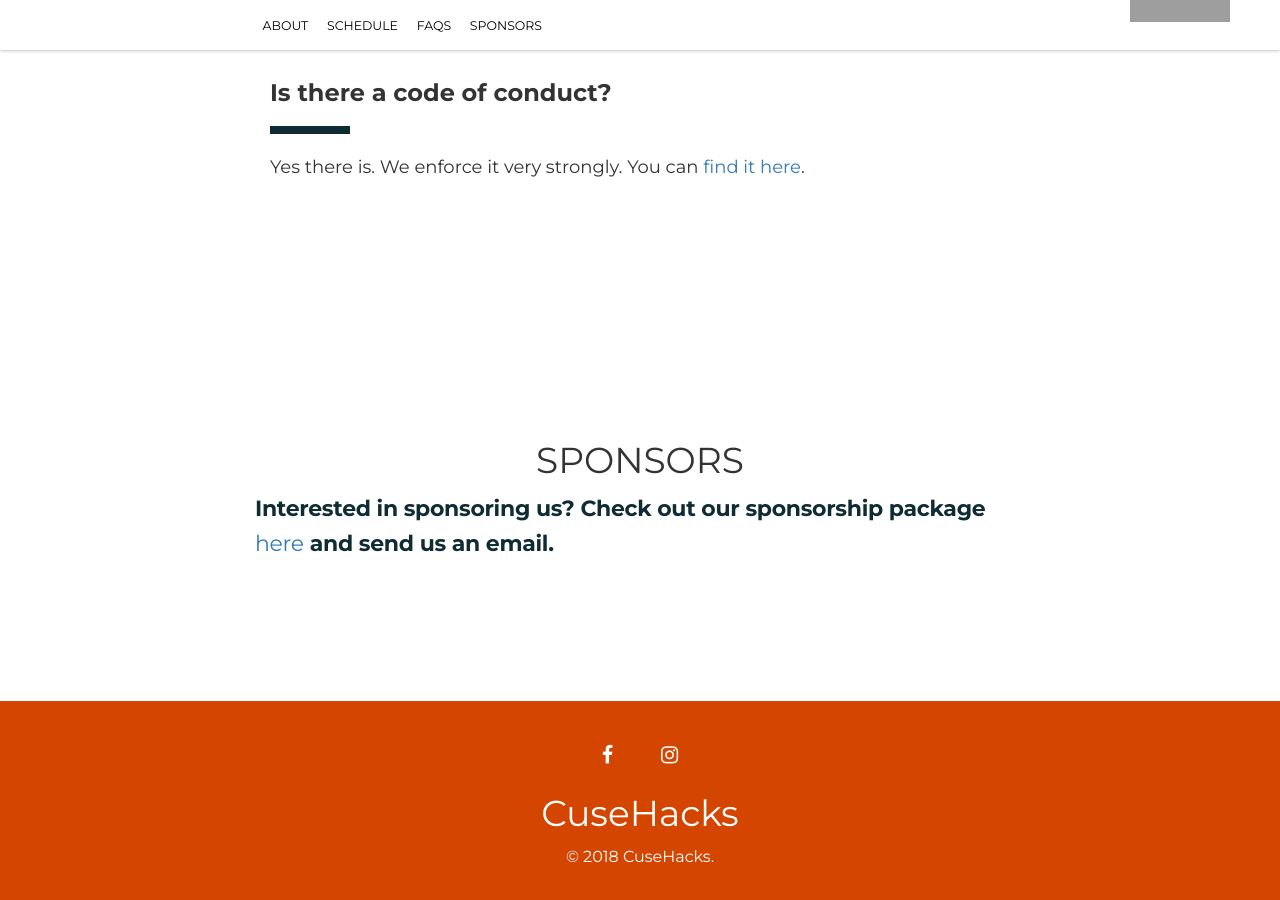
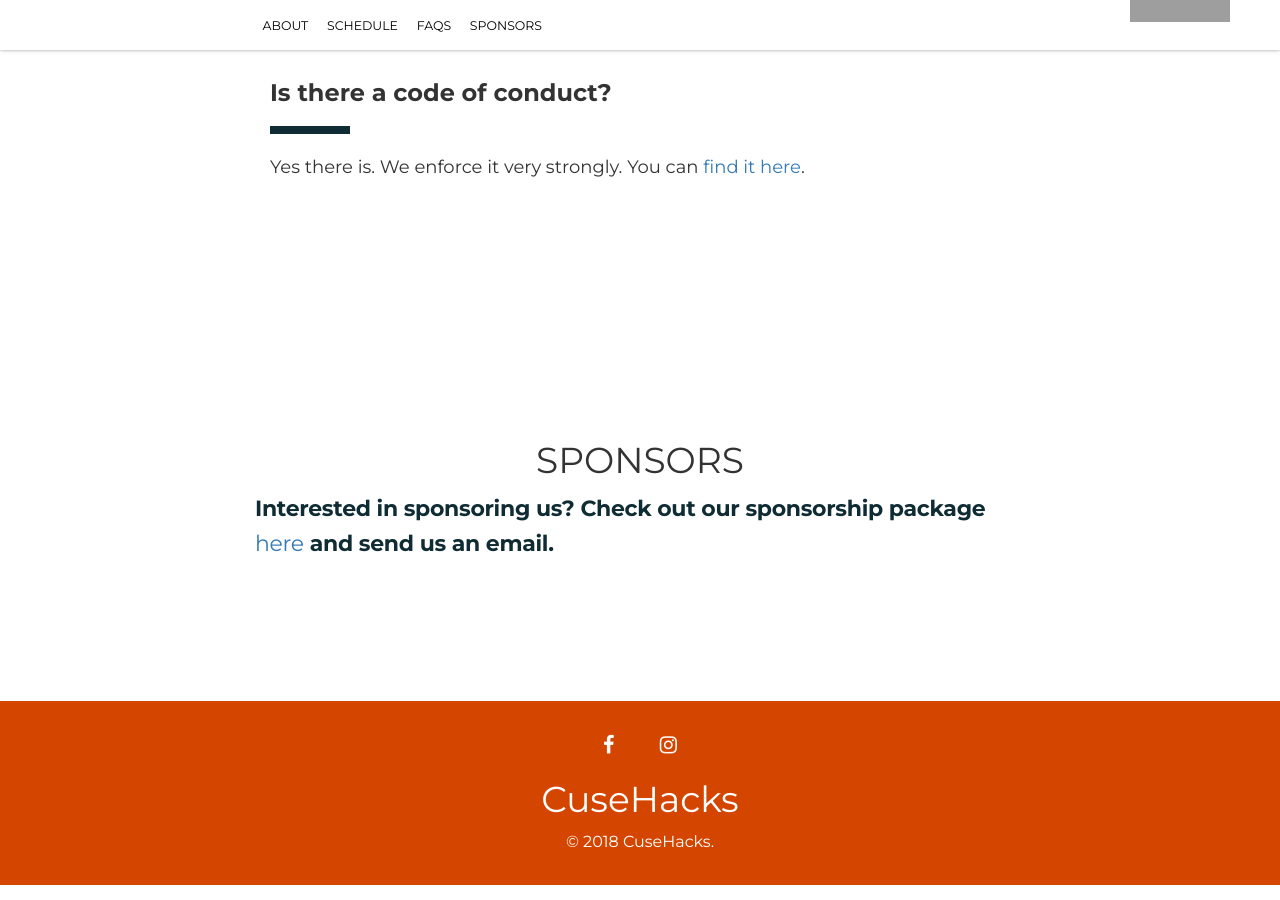
Before and after one commit to innovateorange/cusehacks, a Jekyll site: the page built from index.html, in a window 1280 px wide and 900 px high, scrolled down 3046 px. Built offline with Jekyll 4.4.1, drawn with Linux system fonts in a browser that asks for light colours; nearby versions of some CDN libraries; grey boxes are pictures that could not be loaded.

Commit message:
footer clean

```diff
--- a/css/original.css
+++ b/css/original.css
@@ -280,19 +280,11 @@ nav.item-container{
   padding: 30px 0;
 }
 
-.footer .a {
-  color: white;
-
-}
 
 .footer .social__icon {
   padding: 0px 20px;
-  font-size: 30px;
+  font-size: 20px;
   color: white;
-}
-
-.fa {
-  font-size: 20px;
 }
 
 .footer img {
```
